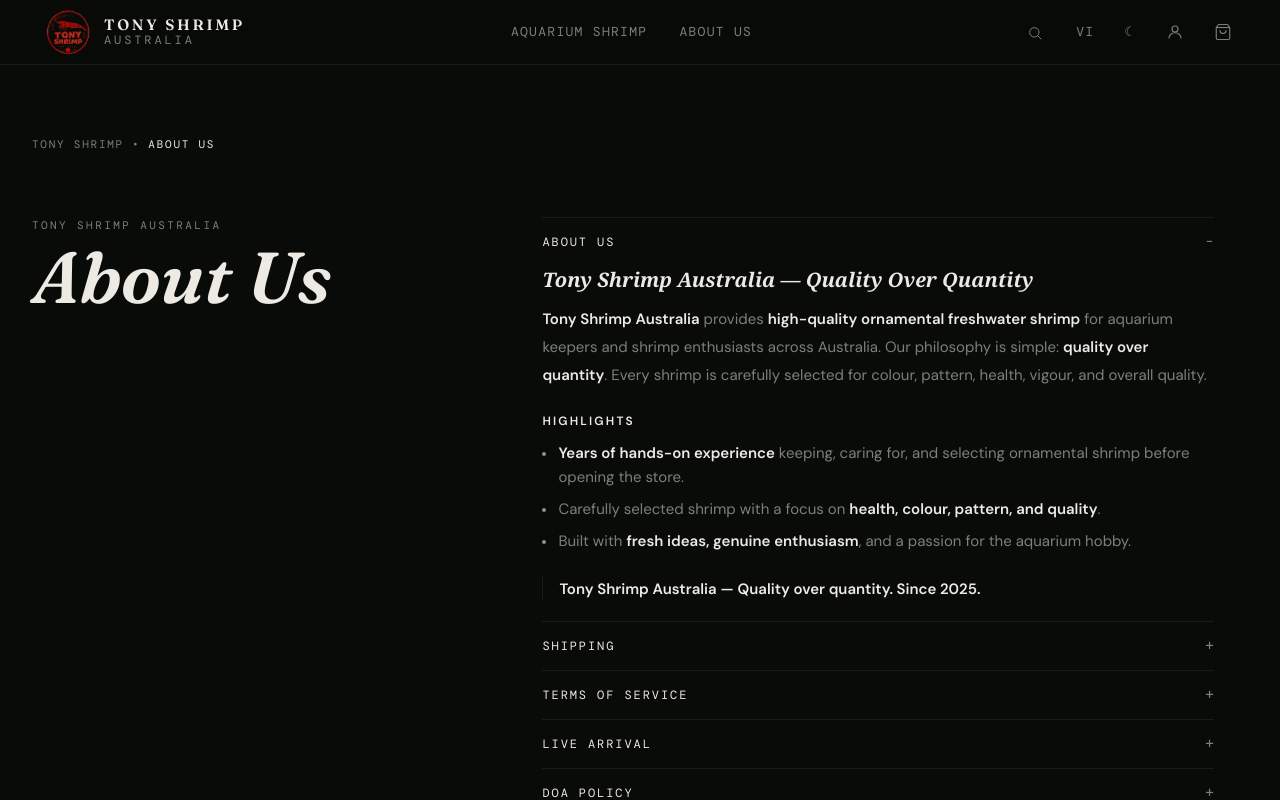
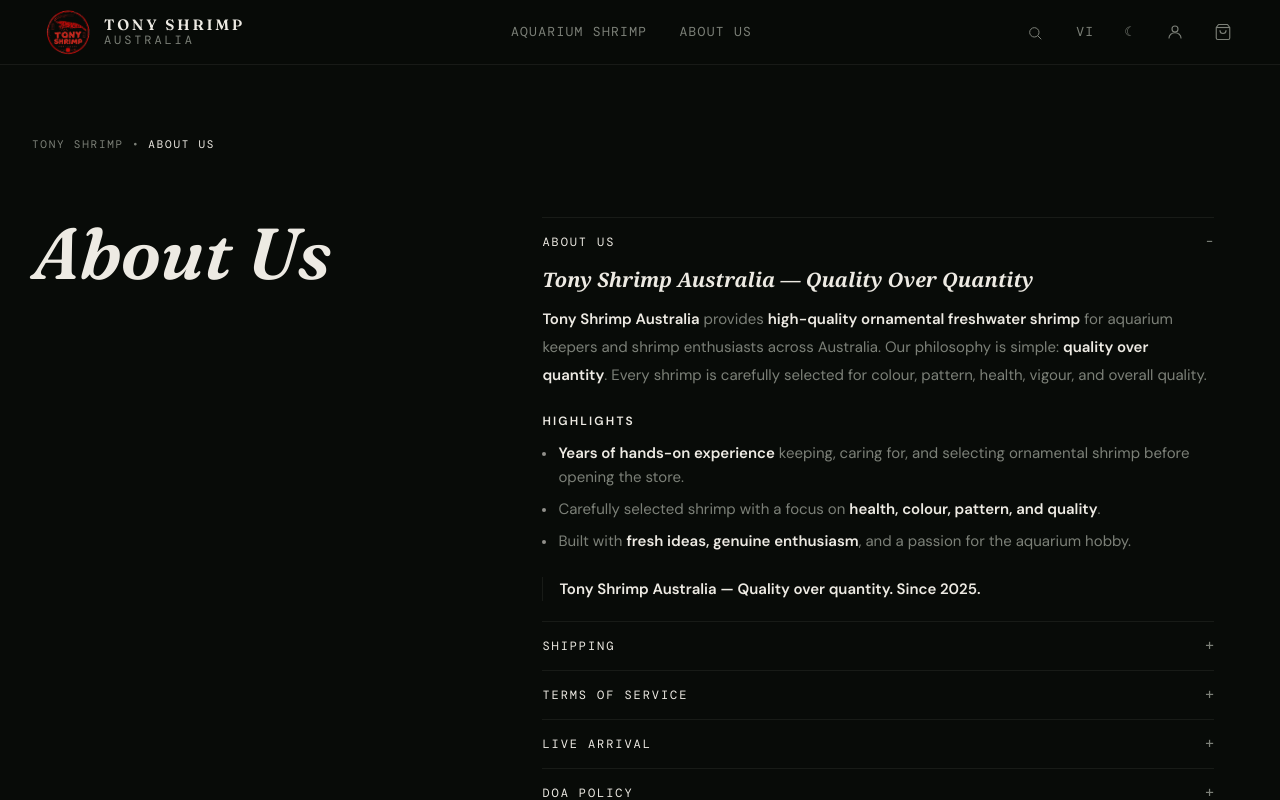
Before and after one commit to phamnguyen1700/tony-shrimp, a Next.js app: page /about in a window 1280 px wide. Shown: the top 800 px of the page. Built offline with nearby package versions, Linux system fonts and the light colour scheme; no server answers; a web font is replaced by a local one.

Commit message:
[FIX] - Remove store name located on Tittle

```diff
--- a/src/components/common/layout/PageHero.tsx
+++ b/src/components/common/layout/PageHero.tsx
@@ -11,7 +11,7 @@
 
 export default function PageHero({
   title,
-  eyebrow = "TONY SHRIMP AUSTRALIA",
+  eyebrow = "",
   eyebrowSlot,
   reduced,
   className = "",
@@ -23,7 +23,8 @@
       transition={{ duration: 0.4, ease: [0.22, 1, 0.36, 1] }}
       className={`mb-8 md:mb-10 ${className}`}
     >
-      {eyebrowSlot ?? (eyebrow ? <p className="mono-eyebrow mb-2">{eyebrow}</p> : null)}
+      {eyebrowSlot ??
+        (eyebrow ? <p className="mono-eyebrow mb-2">{eyebrow}</p> : null)}
       <h1 className="font-display text-5xl font-semibold italic leading-none text-foreground md:text-7xl">
         {title}
       </h1>
```
